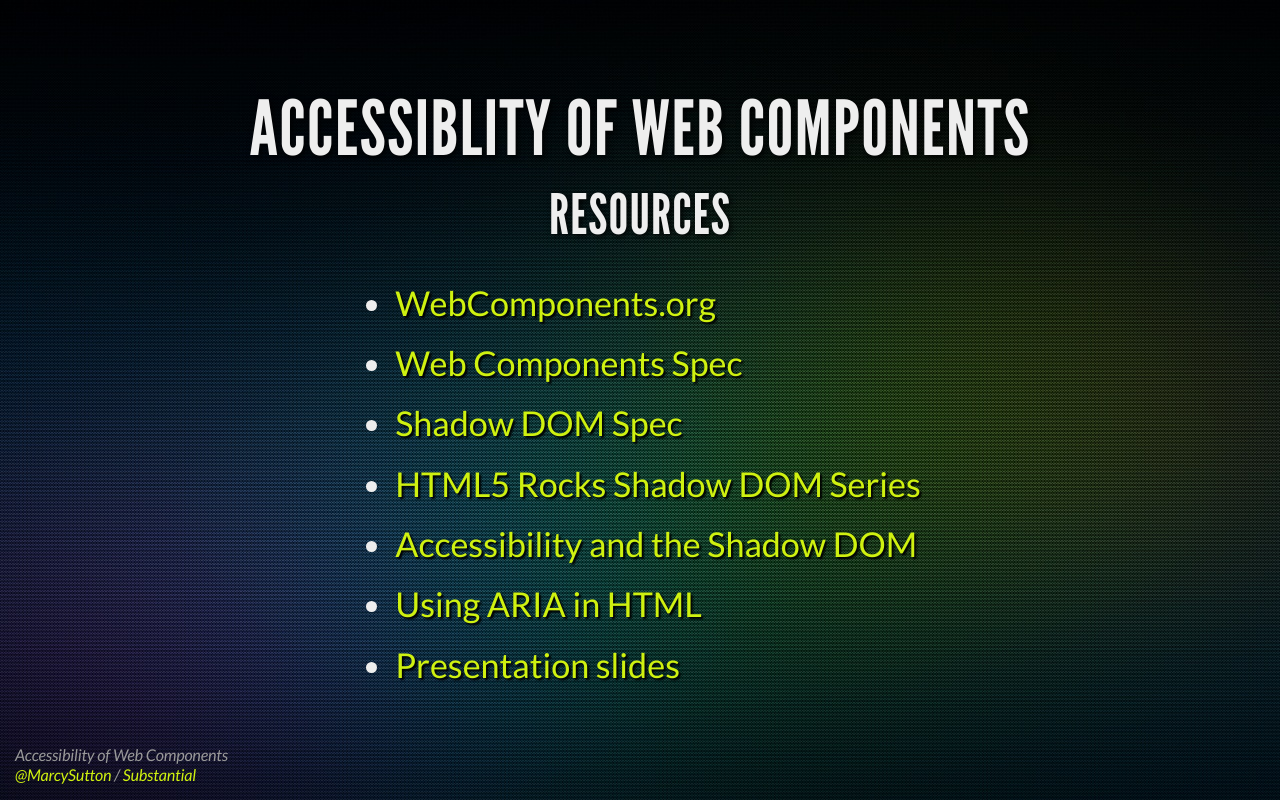
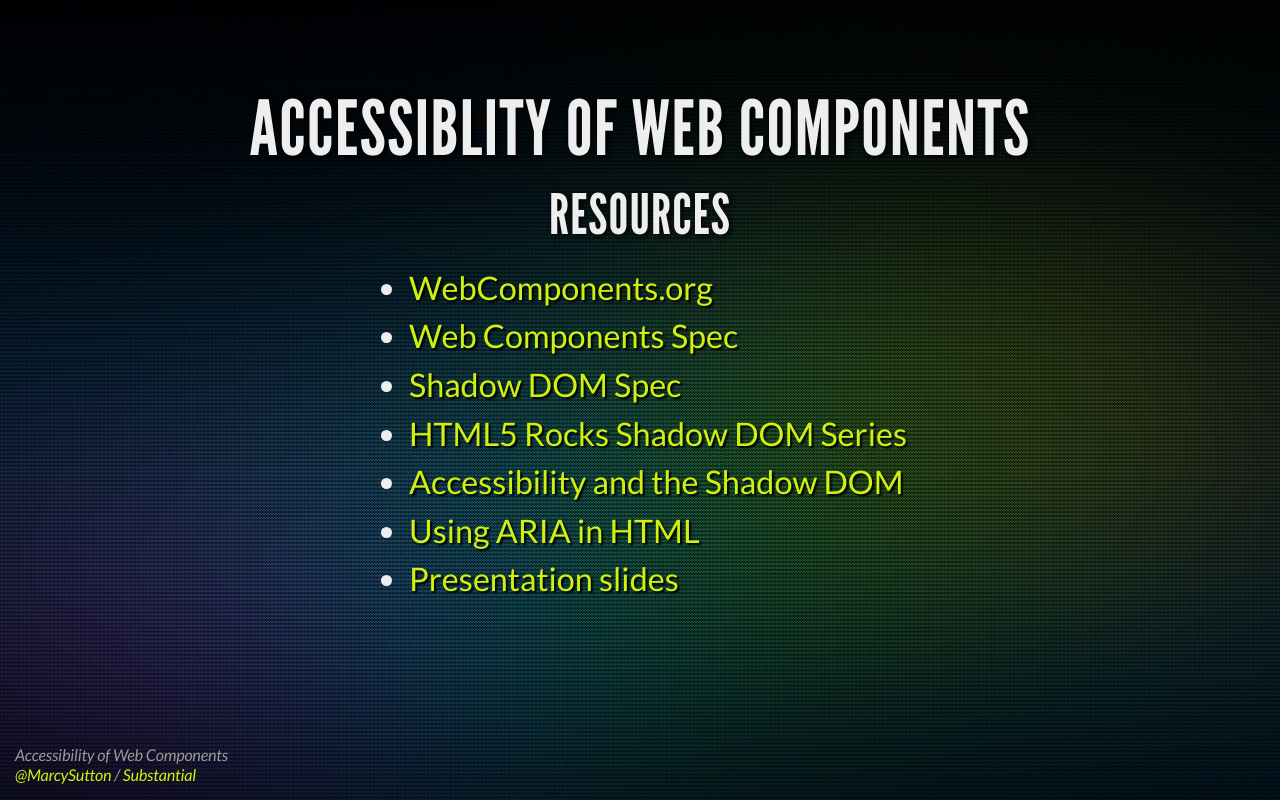
Before and after one commit to marcysutton/accessibility-of-web-components, a website: page index.html in a window 1280 px wide. Drawn offline with Linux system fonts and the light colour scheme.

Commit message:
Styling resources list

```diff
--- a/css/theme/template/ms-theme.scss
+++ b/css/theme/template/ms-theme.scss
@@ -116,9 +116,10 @@
     margin-bottom: 0.25em;
   }
   ul.smaller li {
-    font-size: 0.95em;
+    font-size: 0.9em;
     letter-spacing: 0;
-    margin: 0.5em 0;
+    line-height: 1.5em;
+    margin: 0;
   }
   ul.smallest li {
     font-size: 0.75em;
```
Also changed, not shown: css/theme/marcysutton.css.
